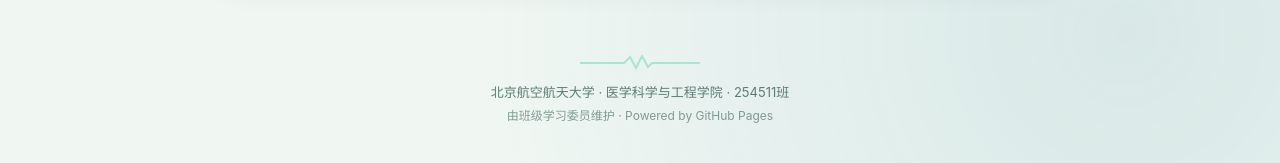
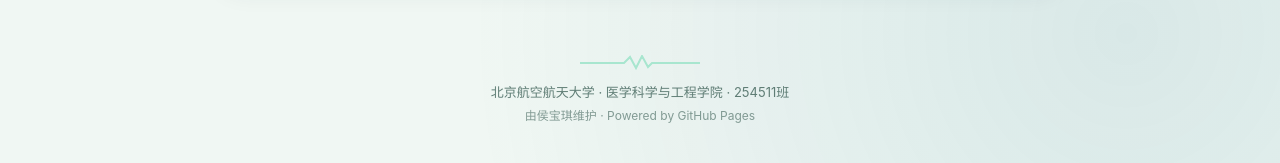
Before and after one commit to BertAGT/254511-Notifications, a Jekyll site: the page built from index.md, in a window 1280 px wide and 1325 px high. Shown: the part 1159-1322 px from the top of the window. Built offline with Jekyll 4.4.1, drawn with Linux system fonts in a browser that asks for light colours.

Commit message:
Update footer maintenance information

```diff
--- a/_layouts/default.html
+++ b/_layouts/default.html
@@ -213,7 +213,7 @@
 <footer>
   <svg class="f-ecg" width="120" height="16" viewBox="0 0 120 16" aria-hidden="true"><polyline points="0,8 44,8 50,2 56,13 62,1 68,12 72,8 120,8" fill="none" stroke="#A8E6CF" stroke-width="2" stroke-linecap="round"/></svg>
   北京航空航天大学 · 医学科学与工程学院 · 254511班<br>
-  <span style="font-size:12px;opacity:.75">由班级学习委员维护 · Powered by GitHub Pages</span>
+  <span style="font-size:12px;opacity:.75">由侯宝琪维护 · Powered by GitHub Pages</span>
 </footer>
 
 </body>
```
